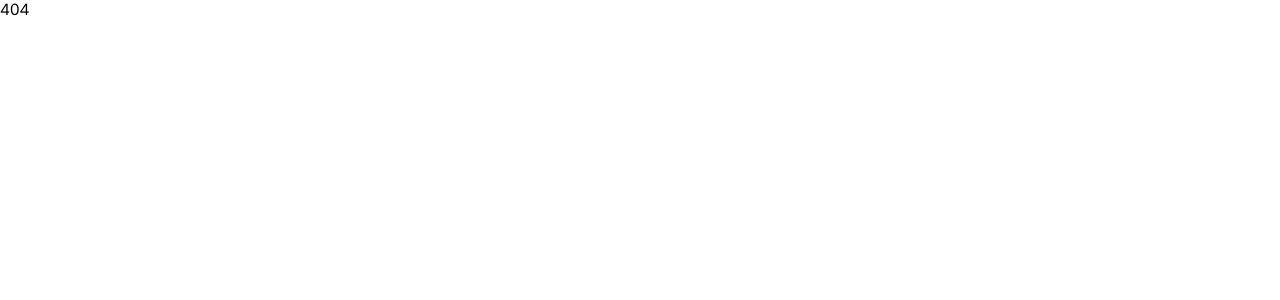
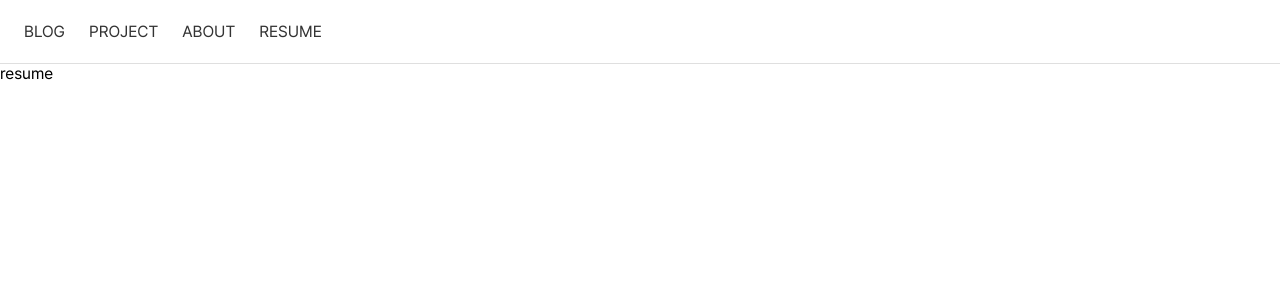
Before and after one commit to imzeze/imzeze.dev, a Next.js app: page /resume in a window 1280 px wide. Before the commit this address had no page. Shown: the top 300 px of the page. Built offline with nearby package versions, Linux system fonts and the light colour scheme.

Commit message:
feat: frame 생성

```diff
--- /dev/null
+++ b/src/components/organisms/AppLayout/index.module.css
@@ -0,0 +1,3 @@
+.content {
+    width: 100%;
+}
--- /dev/null
+++ b/src/components/organisms/AppLayout/index.tsx
@@ -0,0 +1,15 @@
+import { Header } from '@/components/organisms';
+import styles from './index.module.css';
+
+type AppLayoutProps = {
+    children: React.ReactNode;
+};
+
+export default function AppLayout({ children }: AppLayoutProps) {
+    return (
+        <>
+            <Header />
+            <main className={styles.content}>{children}</main>
+        </>
+    );
+}
--- /dev/null
+++ b/src/components/organisms/Header/index.module.css
@@ -0,0 +1,19 @@
+.wrapper {
+    width: 100%;
+    height: 64px;
+    padding: 0 24px;
+    display: flex;
+    align-items: center;
+    color: var(--black);
+    background-color: var(--white);
+    border-bottom: 1px solid var(--underline);
+}
+
+.navWrapper {
+    display: flex;
+}
+
+.navWrapper > li {
+    list-style: none;
+    margin-right: 24px;
+}
--- /dev/null
+++ b/src/components/organisms/Header/index.tsx
@@ -0,0 +1,25 @@
+import Link from 'next/link';
+import styles from './index.module.css';
+
+export default function Header() {
+    return (
+        <header className={styles.wrapper}>
+            <nav>
+                <ul className={styles.navWrapper}>
+                    <li>
+                        <Link href="/blog">BLOG</Link>
+                    </li>
+                    <li>
+                        <Link href="/project">PROJECT</Link>
+                    </li>
+                    <li>
+                        <Link href="/about">ABOUT</Link>
+                    </li>
+                    <li>
+                        <Link href="/resume">RESUME</Link>
+                    </li>
+                </ul>
+            </nav>
+        </header>
+    );
+}
--- /dev/null
+++ b/src/components/organisms/index.tsx
@@ -0,0 +1,4 @@
+import Header from './Header';
+import AppLayout from './AppLayout';
+
+export { Header, AppLayout };
--- a/src/globalStyles.css
+++ b/src/globalStyles.css
@@ -30,17 +30,17 @@
     -webkit-tap-highlight-color: transparent;
     font-family: 'Pretendard', Helvetica, Arial, sans-serif;
     box-sizing: border-box;
+    margin: 0;
+    padding: 0;
 }
 
-html,
-body {
-    padding: 0;
-    margin: 0;
+:root {
+    --black: #333333;
+    --white: #ffffff;
+    --underline: #dfdfdf;
 }
 
 div {
-    margin: 0;
-    padding: 0;
     border: 0;
     outline: 0;
     font-size: 100%;
--- a/src/pages/_app.tsx
+++ b/src/pages/_app.tsx
@@ -1,6 +1,11 @@
 import type { AppProps } from 'next/app';
 import '../globalStyles.css';
+import { AppLayout } from '@/components/organisms';
 
 export default function App({ Component, pageProps }: AppProps) {
-    return <Component {...pageProps} />;
+    return (
+        <AppLayout>
+            <Component {...pageProps} />
+        </AppLayout>
+    );
 }
--- a/src/pages/blog/index.tsx
+++ b/src/pages/resume/index.tsx
@@ -1,3 +1,3 @@
 export default function Page() {
-    return `post list`;
+    return `resume`;
 }
```
Also changed, not shown: src/components/atoms/index.tsx (added).
